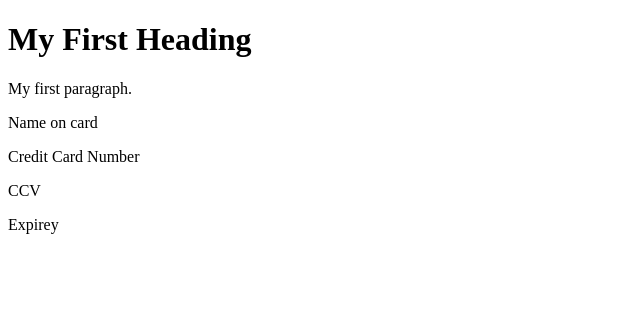
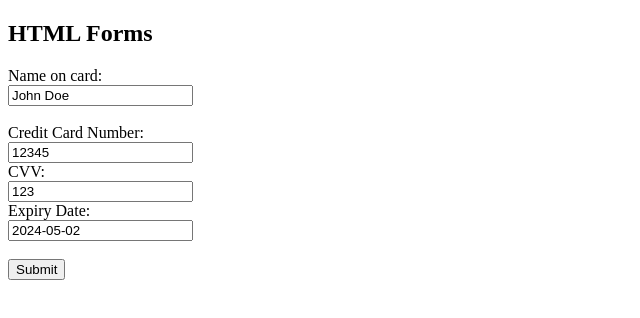
Before and after one commit to darryl-h/DarrylsGitToWebsiteDemo, a plain HTML site: page index.html in a window 1280 px wide. Shown: the whole page, without its empty margins (0-640 px from the left). Drawn offline with Linux system fonts and the light colour scheme.

Commit message:
Update index.html

```diff
--- a/index.html
+++ b/index.html
@@ -2,14 +2,19 @@
 <html>
 <body>
 
-<h1>My First Heading</h1>
+<h2>HTML Forms</h2>
 
-<p>My first paragraph.</p>
-
-<p> Name on card</p>
-<p> Credit Card Number</p>
-<p> CCV</p>
-<p> Expirey</p>
+<form action="/action_page.php">
+  <label for="fname">Name on card:</label><br>
+  <input type="text" id="name" name="name" value="John Doe"><br><br>
+  <label for="cc">Credit Card Number:</label><br>
+  <input type="text" id="cc" name="cc" value="12345"><br>
+  <label for="cc">CVV:</label><br>
+  <input type="text" id="cvv" name="cvv" value="123"><br>
+  <label for="cc">Expiry Date:</label><br>
+  <input type="text" id="expire" name="expire" value="2024-05-02"><br><br>
+  <input type="submit" value="Submit">
+</form>
 
 </body>
 </html>
```
